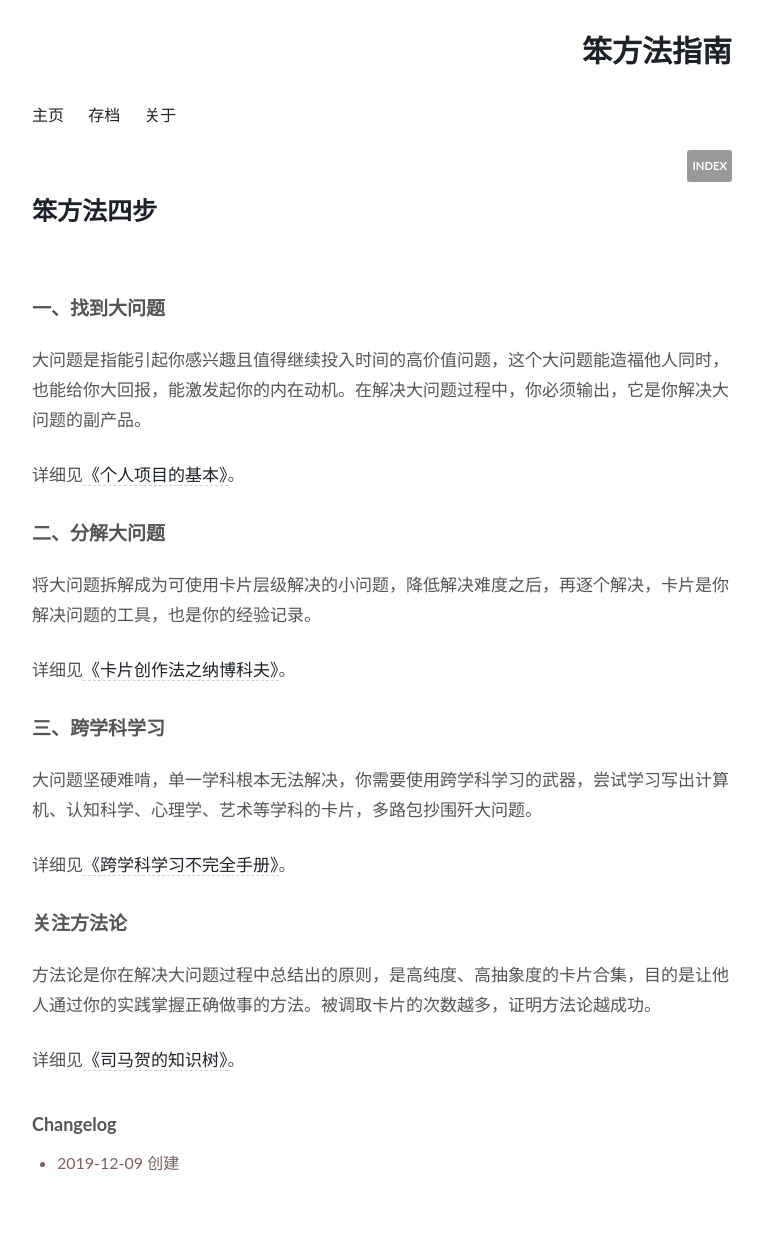
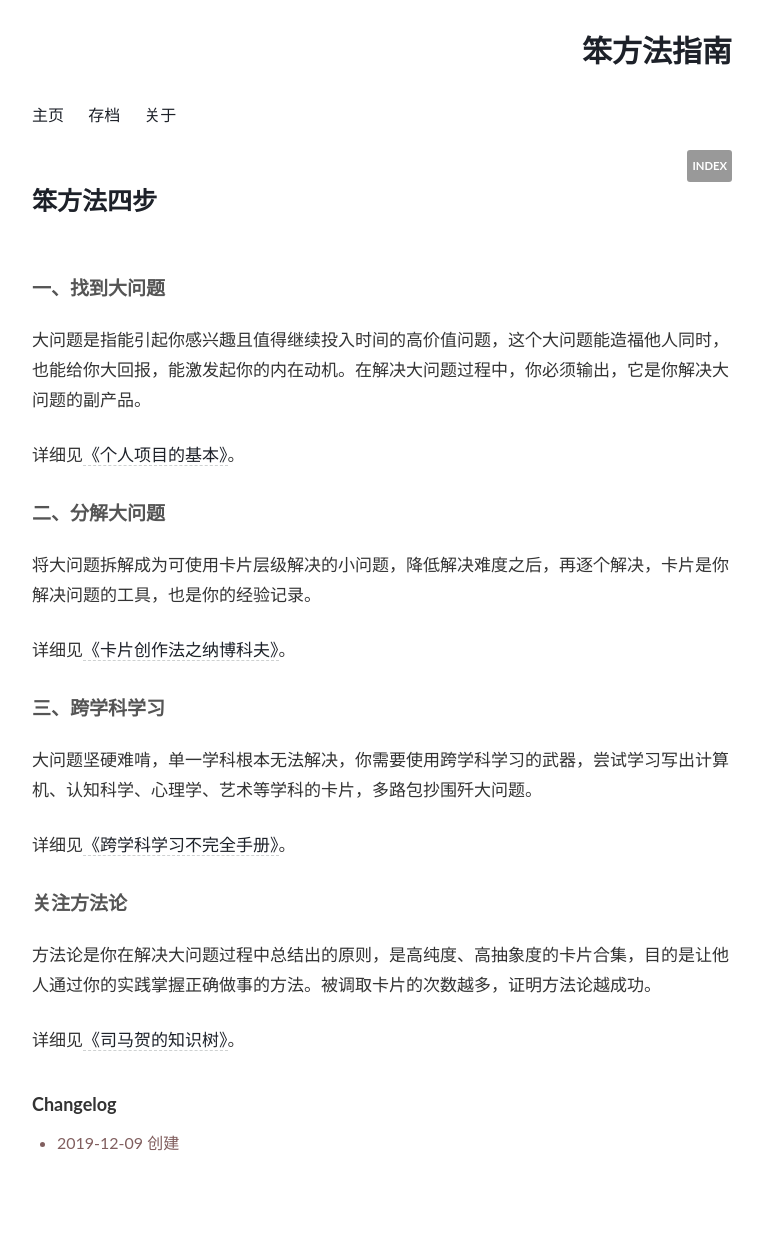
Before and after one commit to cnfeat/index.learnthingsthehardway.com, a Jekyll site: the page built from _posts/2019-12-09-Steps.md, in a window 1280 px wide. Shown: the whole page, without its empty margins (258-1021 px from the left). Built offline with Jekyll 4.4.1, drawn with Linux system fonts in a browser that asks for light colours; comment, search, counter and statistics services are not loaded.

Commit message:
Update effector-wide.css

```diff
--- a/assets/css/effector-wide.css
+++ b/assets/css/effector-wide.css
@@ -82,7 +82,7 @@
     font-family: 'Lato', "Open Sans", "PingFang SC", "Microsoft YaHei", sans-serif;
     font-size: 17px;
     line-height: 30px;
-    color: #555;
+    color: #333333;
 }
 p small, ul small {
     font-size: 13px;
@@ -97,7 +97,7 @@
 h1, h2, h3, h4, h5, h6 {
     font-weight: normal;
     margin: 0 0 14px;
-    color: #555;
+    color: #333333;
     margin: 0;
     text-rendering: optimizelegibility;
 }
@@ -107,10 +107,10 @@
 }
 h1 {
     line-height: 60px;
-    color:	#000000;
+    color:	#333333;
     font-size: 25px;
     font-weight: bold;
-    line-height: 120px;
+    line-height: 100px;
 }
 h1 small {
     font-size: 20px;;
```
